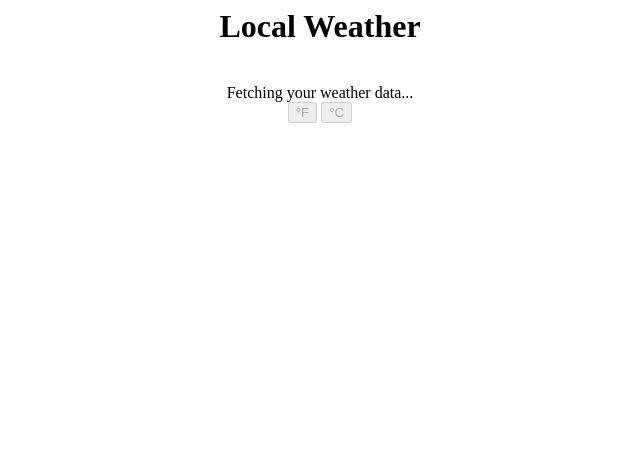
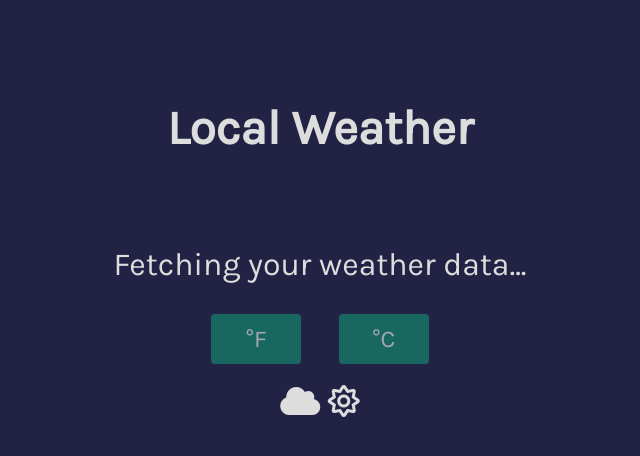
Before and after one commit to Jeff-Moorhead/LocalWeather, a plain HTML site: page index.html in a window 1280 px wide. Shown: the whole page, without its empty margins (320-960 px from the left). Drawn offline with nearby package versions, Linux system fonts and the light colour scheme.

Commit message:
Added more CSS. Improved user experience.

```diff
--- a/getWeather.js
+++ b/getWeather.js
@@ -37,12 +37,13 @@ function getData() {
         + lat + "&lon=" + long;
     console.log(dataLink);
     $.getJSON(dataLink, function (json) {
-        currentWeather = json.weather[0].main;
+        currentWeather = toTitleCase(json.weather[0].description);
         currentTemp = Math.round(json.main.temp);
         area = json.name + ", " + json.sys.country;
         x.innerHTML = area;
         weatherData.innerHTML = "Current weather: " + currentWeather + "<br>";
         temperatureData.innerHTML = "Current temperature: " +  currentTemp + "&degC";
+        currentWeather = currentWeather.toLowerCase();
         console.log(JSON.stringify(json));
         console.log(currentWeather);
         console.log(currentTemp);
@@ -69,10 +70,17 @@ function changeToC() {
     temperatureData.innerHTML = "Current temperature: " + currentTemp + "&degC";
 }
 
+function toTitleCase(phrase) {
+    return phrase.split(' ').map(function(word) {
+        return word.charAt(0).toUpperCase() + word.slice(1);
+    }).join(' ');
+};
+
 $(document).ready(function() {
     $("#change-tempF").attr("disabled", true);
     $("#change-tempC").attr("disabled", true);
     $("#current-weather").text("Fetching your weather data...");
+    $("body").attr("hidden", false);
     getLocation();
 });
 console.log(dataLink);
--- a/index.html
+++ b/index.html
@@ -5,9 +5,11 @@
         <title>Get Your Local Weather</title>
         <meta charset="UTF-8">
         <link rel="stylesheet" href="styles.css">
+        <link rel="stylesheet" href="https://maxcdn.bootstrapcdn.com/bootstrap/4.0.0/css/bootstrap.min.css">
+        <link href="https://use.fontawesome.com/releases/v5.0.8/css/all.css" rel="stylesheet">
     </head>
 
-    <body>
+    <body class="container-fluid" hidden>
         <h1 class="title">Local Weather</h1>
         <br>
         <div class="data" id="location">
@@ -20,9 +22,11 @@
 
         </div>
         <div class="weather-buttons">
-        <button onclick="changeToF()" id="change-tempF"disabled>&degF</button>
-        <button onclick="changeToC()" id="change-tempC" disabled>&degC</button>
+            <button class="btn btn-default" onclick="changeToF()" id="change-tempF" disabled>&degF</button>
+            <button class="btn btn-default" onclick="changeToC()" id="change-tempC" disabled>&degC</button>
         </div>
+        <i class="fas fa-cloud"></i>
+        <i class="far fa-sun"></i>
     </body>
 
     <!-- jQuery -->
--- a/styles.css
+++ b/styles.css
@@ -1,14 +1,44 @@
+@import url('https://fonts.googleapis.com/css?family=Karla');
+
+.container-fluid {
+    background-color: #222244 !important;
+    color: #dddddd !important;
+    font-family: Karla;
+    margin-top: 100px;
+    font-size: 24pt;
+    text-align: center;
+}
+
 .weather-buttons {
-    text-align: center;
     margin: auto;
     display: block;
 }
 
+.btn-default {
+    background-color: rgb(19, 140, 113);
+    color: #eeeeee;
+    font-size: 0.75em !important;
+    outline: none !important;
+    box-shadow: none !important;
+    width: 90px;
+    margin: 15px;
+}
+
+.btn-default:hover:enabled {
+    transition-duration: 0.4s;
+    background-color: #eeeeee;
+    color: black;
+    border: 2px solid rgb(19, 140, 113);
+}
+
 .title {
-    text-align: center;
+    margin: 25px;
+    font-size: 1.5em;
+    font-weight: bold;
 }
 
 .data {
-    text-align: center;
     margin: auto;
+    margin: 10px;
+    font-size: 1em;
 }
```
